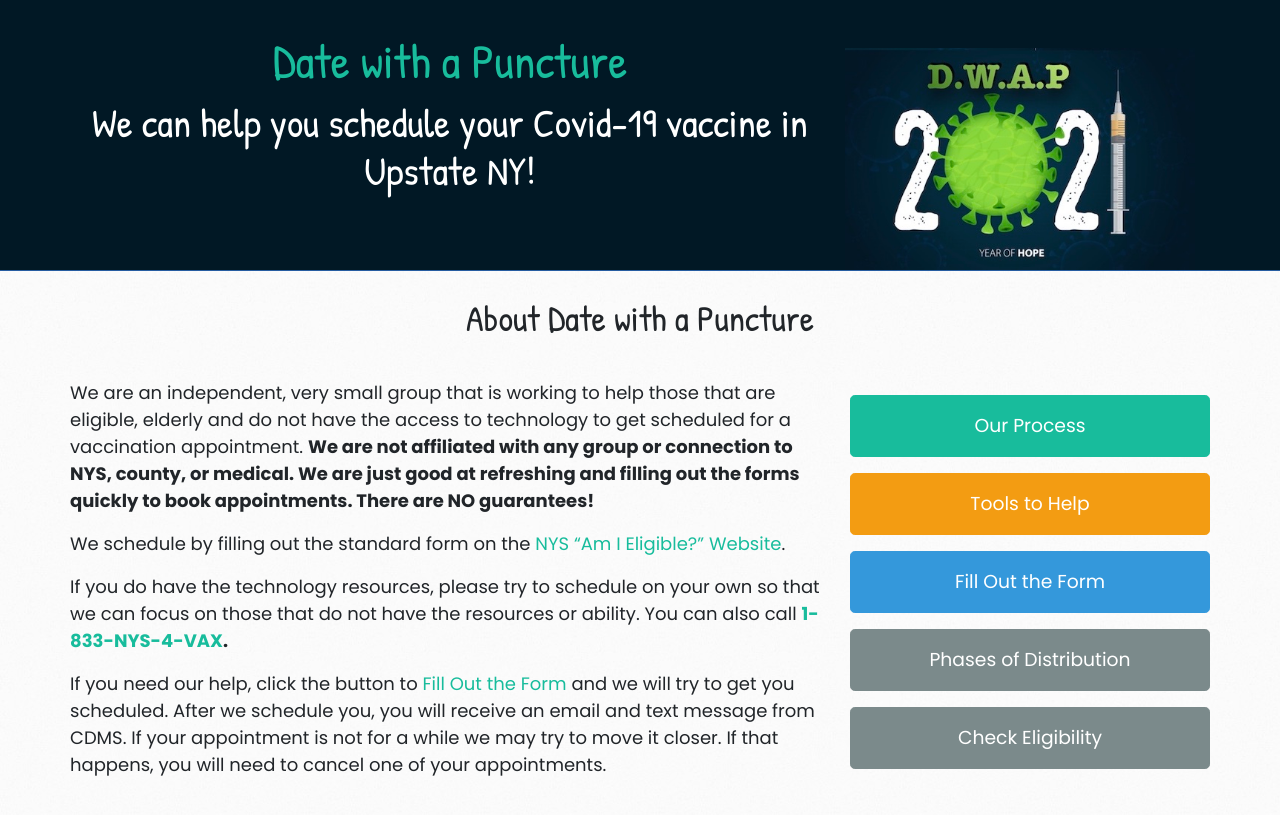
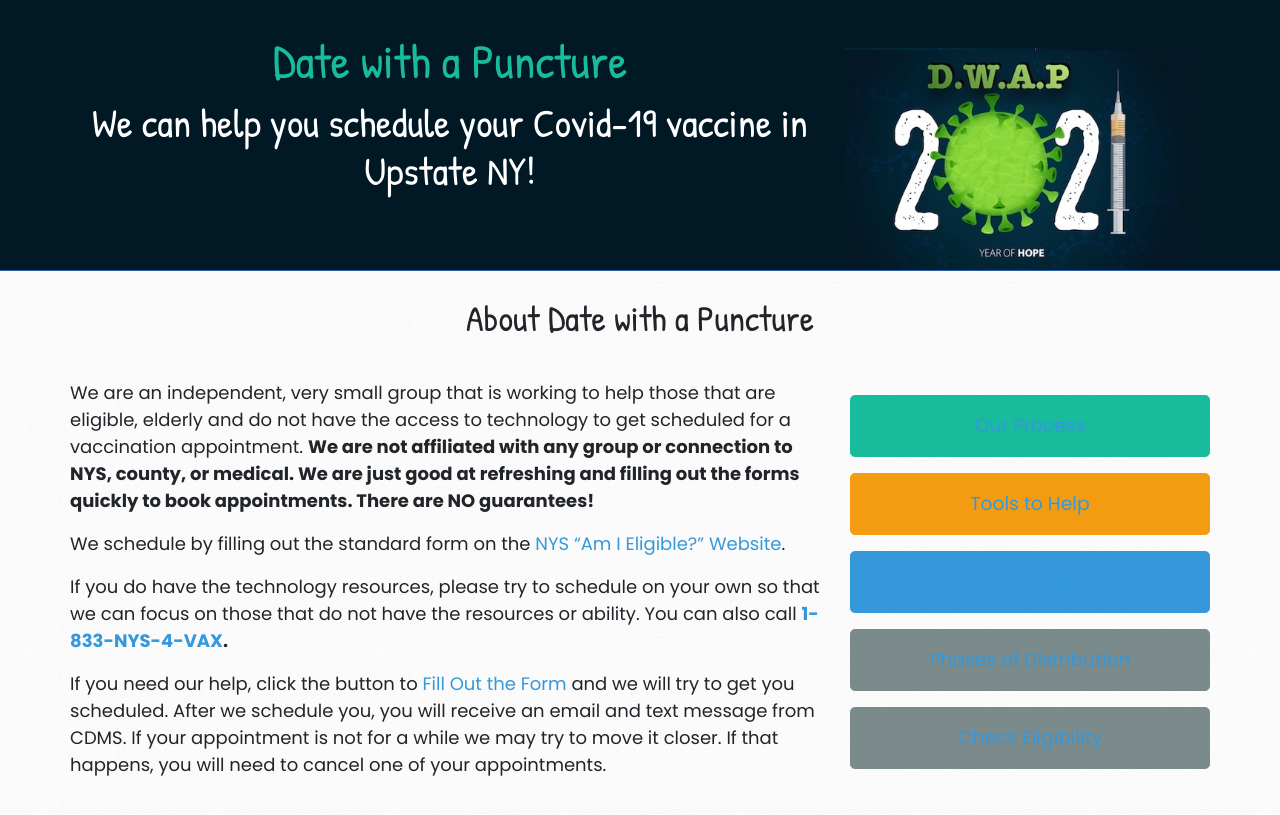
Before and after one commit to loganrath/dwap-main, a Jekyll site: the page built from index.html, in a window 1280 px wide. Shown: the top 815 px of the page. Built offline with Jekyll 4.4.1, drawn with Linux system fonts in a browser that asks for light colours; nearby versions of some CDN libraries.

Commit message:
link color

```diff
--- a/_sass/jekyll-theme-architect.scss
+++ b/_sass/jekyll-theme-architect.scss
@@ -29,6 +29,7 @@
 
 #content img {border: 1px solid #333; border-collapse: collapse;}
 
+#content a:link, #content a:visited {color: #3498db}
 
 
 /* #Media Queries
```
